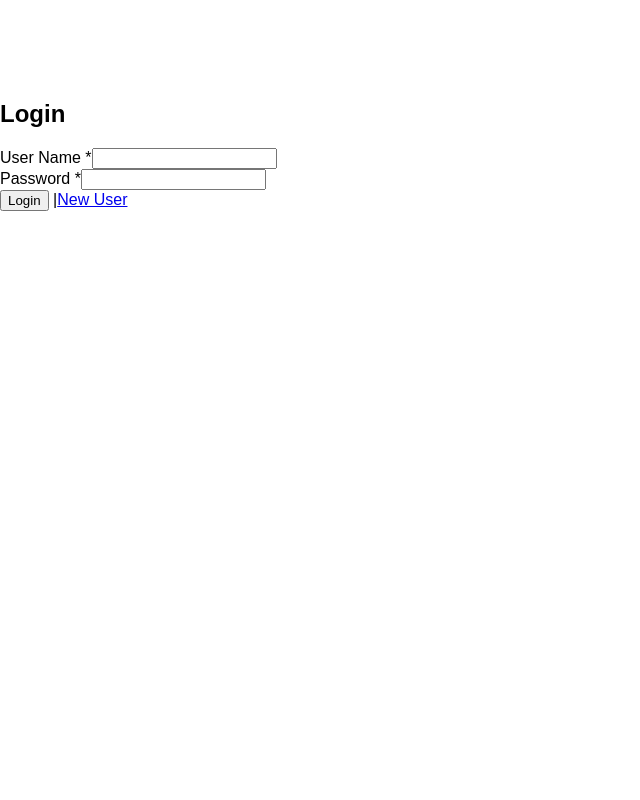
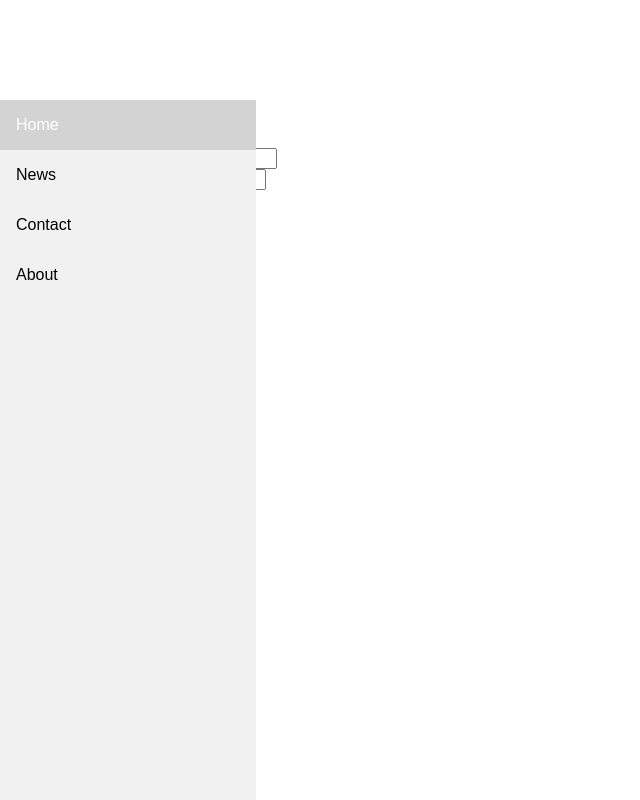
Before and after one commit to jamespeterjacob/realdeal, a React (Create React App) app: page /login in a window 1280 px wide. Shown: the whole page, without its empty margins (0-640 px from the left). Built offline with nearby package versions, Linux system fonts and the light colour scheme.

Commit message:
modified:   src/App.js modified:   src/Appheader.js

```diff
--- a/src/App.js
+++ b/src/App.js
@@ -8,6 +8,7 @@ import Home from './Home';
 import About from './About';
 import Blogs from './Blogs';
 import Appheader from './Appheader';
+
 
 
 
@@ -25,7 +26,7 @@ function App() {
       <Route path='/' element={<Home/>}></Route>
       <Route path='/login' element={<Login/>}></Route>
       {/* <Route path='/register' element={<Register/>}></Route> */}
-      {/* <Route path='/component/company' element={<Company></Company>}></Route>
+      {/* <Route path='/component/company' element={</Company>}></Route>
       <Route path='/component/users' element={<User></User>}></Route> */}
     </Routes>
 
--- a/src/Appheader.js
+++ b/src/Appheader.js
@@ -32,6 +32,7 @@ const Appheader = () => {
                     <Link style={{ float: 'right' }} to={'/login'}>Logout</Link>
                 </div>
             }
+            <Sidebar/>
 
         </div>
     );
```
